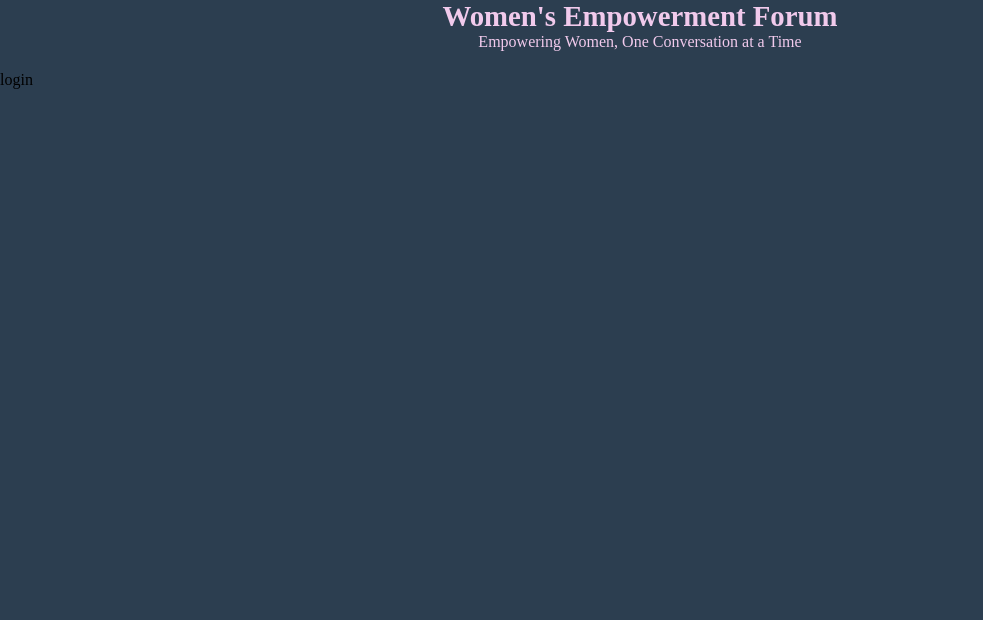
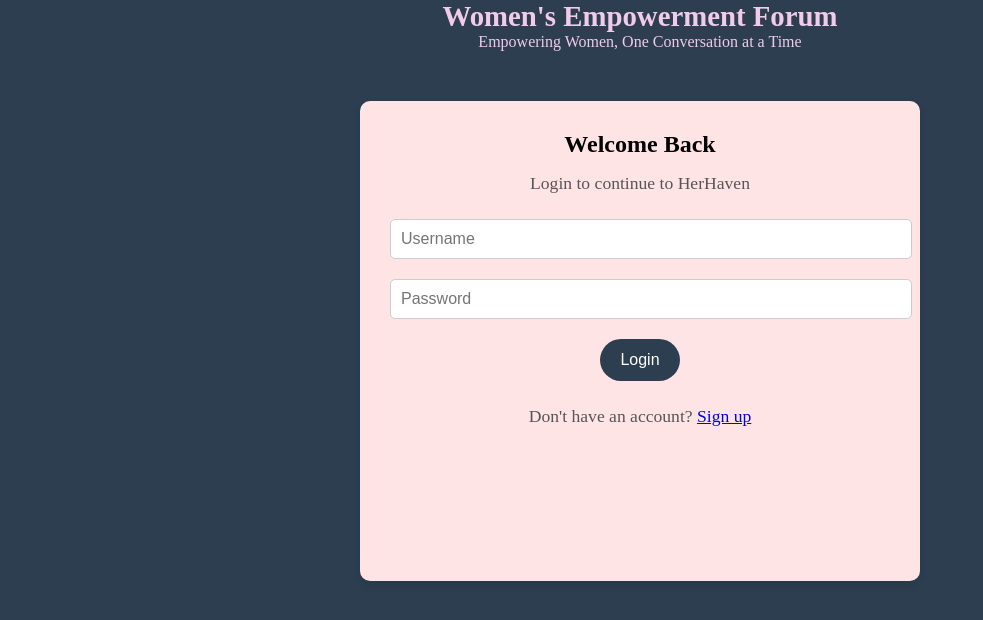
Before and after one commit to srinijamadireddy19/HerHaven, a React (Vite) app in the folder herhaven-client/: page /login in a window 1280 px wide. Shown: the top 620 px of the page, without its empty margins (0-983 px from the left). Built offline with nearby package versions, Linux system fonts and the light colour scheme.

Commit message:
server created and login is routing to forum page

```diff
--- a/herhaven-client/src/components/Login.jsx
+++ b/herhaven-client/src/components/Login.jsx
@@ -1,9 +1,68 @@
-import React from 'react'
+import React, { useState } from "react";
+import { useNavigate } from "react-router-dom";
 
-function login() {
+
+const Login = () => {
+  const navigate = useNavigate();
+  const [credentials, setCredentials] = useState({ username: "", password: "" });
+  const [error, setError] = useState("");
+
+  const handleChange = (e) => {
+    setCredentials({ ...credentials, [e.target.name]: e.target.value });
+  };
+
+  const handleSubmit = async (e) => {
+    e.preventDefault();
+
+    try {
+      const response = await fetch("http://localhost:5000/users");
+      const users = await response.json();
+
+      const user = users.find(
+        (user) => user.username === credentials.username && user.password === credentials.password
+      );
+
+      if (user) {
+        console.log("Login successful!");
+        navigate("/forum"); // Redirect to dashboard or home page
+      } else {
+        setError("Invalid username or password.");
+      }
+    } catch (error) {
+      console.error("Error:", error);
+    }
+  };
+
   return (
-    <div>login</div>
-  )
-}
+      <div className="signup-container">
+        <h2>Welcome Back</h2>
+        <p>Login to continue to HerHaven</p>
+        {error && <p className="error">{error}</p>}
+        <form onSubmit={handleSubmit}>
+          <input
+            type="text"
+            name="username"
+            placeholder="Username"
+            value={credentials.username}
+            onChange={handleChange}
+            required
+          />
+          <input
+            type="password"
+            name="password"
+            placeholder="Password"
+            value={credentials.password}
+            onChange={handleChange}
+            required
+          />
+          <button type="submit">Login</button>
+        </form>
+        <p className="signup-link">
+          Don't have an account? <a href="/signup">Sign up</a>
+        </p>
+      </div>
 
-export default login
+  );
+};
+
+export default Login;
--- a/herhaven-client/src/components/NavigationBar.jsx
+++ b/herhaven-client/src/components/NavigationBar.jsx
@@ -7,7 +7,7 @@ function NavigationBar() {
         <ul className='nav-options'>
             <li> <NavLink to="/">Home</NavLink> </li>
             <li><NavLink to="/Forum">Forum</NavLink></li>
-            <li>Login</li>
+            <li><NavLink to="/login">Login</NavLink></li>
             <li><NavLink to="/signup">SignUp</NavLink></li>
         </ul>
     </div>
--- a/herhaven-client/src/components/SignUp/SignUp.jsx
+++ b/herhaven-client/src/components/SignUp/SignUp.jsx
@@ -45,10 +45,29 @@ const SignUp = () => {
     const nextStep = () => setStep(step + 1);
     const prevStep = () => setStep(step - 1);
 
-    const handleSubmit = (e) => {
+    const handleSubmit = async (e) => {
       e.preventDefault();
-      navigate("/login");
-      };
+
+      // Save data to JSON Server
+      try {
+          const response = await fetch("http://localhost:5000/users", {
+              method: "POST",
+              headers: {
+                  "Content-Type": "application/json"
+              },
+              body: JSON.stringify(formData)
+          });
+
+          if (response.ok) {
+              console.log("User registered successfully!");
+              navigate("/login");  // Redirect to login page
+          } else {
+              console.error("Failed to register user.");
+          }
+      } catch (error) {
+          console.error("Error:", error);
+      }
+  };
 
     const renderStep = () => {
         switch (step) {
```
Also changed, not shown: herhaven-client/src/pages/Login.jsx (deleted), 1 other file (tests, documents, lock files or other folders).
